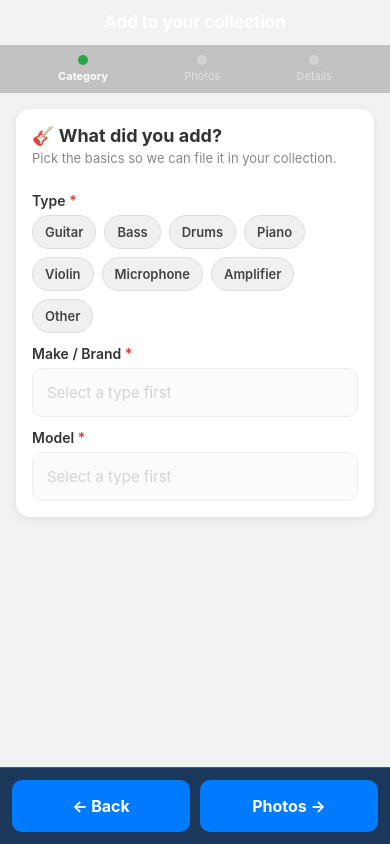
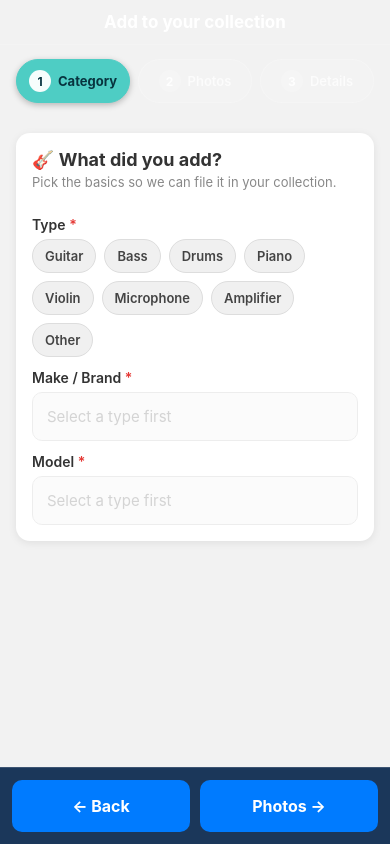
Before and after one commit to dps3ven/my_stuff, a React Native app: screen /AddInstrument in a window 390 px wide. Built offline with nearby package versions, Linux system fonts and the light colour scheme.

Commit message:
modern change

```diff
--- a/screens/AddInstrumentScreen.js
+++ b/screens/AddInstrumentScreen.js
@@ -513,14 +513,33 @@ export default function AddInstrumentScreen({ navigation, route }) {
           <Text style={styles.wizardTitle}>{isEditing ? 'Edit Stuff' : 'Add to your collection'}</Text>
         </View>
 
-        {/* Progress bar */}
-        <View style={styles.progressBar}>
-          {STEPS.map((s, i) => (
-            <TouchableOpacity key={i} style={styles.progressStep} onPress={() => setStep(i)}>
-              <View style={[styles.progressDot, i <= step && styles.progressDotActive]} />
-              <Text style={[styles.progressLabel, i === step && styles.progressLabelActive]}>{s}</Text>
-            </TouchableOpacity>
-          ))}
+        {/* Step navigation — tappable pills with a number/check badge so it's
+            obvious you can jump between steps. */}
+        <View style={styles.stepper}>
+          {STEPS.map((s, i) => {
+            const isActive = i === step;
+            const isDone = i < step;
+            return (
+              <TouchableOpacity
+                key={i}
+                style={[styles.stepPill, isActive && styles.stepPillActive, isDone && styles.stepPillDone]}
+                onPress={() => setStep(i)}
+                activeOpacity={0.8}
+                accessibilityRole="button"
+                accessibilityState={{ selected: isActive }}
+                accessibilityLabel={`Step ${i + 1}: ${s}`}
+              >
+                <View style={[styles.stepBadge, isActive && styles.stepBadgeActive, isDone && styles.stepBadgeDone]}>
+                  <Text style={[styles.stepBadgeText, (isActive || isDone) && styles.stepBadgeTextActive]}>
+                    {isDone ? '✓' : i + 1}
+                  </Text>
+                </View>
+                <Text style={[styles.stepPillLabel, isActive && styles.stepPillLabelActive]} numberOfLines={1}>
+                  {s}
+                </Text>
+              </TouchableOpacity>
+            );
+          })}
         </View>
 
         {/* Error message — pinned above scroll content so it's always visible */}
@@ -675,21 +694,52 @@ const styles = StyleSheet.create({
   wizardBack: { color: '#fff', fontSize: 15, fontWeight: '600', minWidth: 70 },
   wizardTitle: { color: '#fff', fontSize: 17, fontWeight: '700', flex: 1, textAlign: 'center' },
   wizardHeaderSpacer: { minWidth: 70 },
-  progressBar: {
+  stepper: {
     flexDirection: 'row',
-    backgroundColor: 'rgba(0,0,0,0.2)',
+    gap: 8,
+    paddingHorizontal: 16,
+    paddingVertical: 14,
+  },
+  stepPill: {
+    flex: 1,
+    flexDirection: 'row',
+    alignItems: 'center',
+    justifyContent: 'center',
+    gap: 7,
     paddingVertical: 10,
-    paddingHorizontal: 20,
-    justifyContent: 'space-around',
+    paddingHorizontal: 8,
+    borderRadius: 24,
+    backgroundColor: 'rgba(255,255,255,0.08)',
+    borderWidth: 1,
+    borderColor: 'rgba(255,255,255,0.2)',
   },
-  progressStep: { alignItems: 'center', gap: 4 },
-  progressDot: {
-    width: 10, height: 10, borderRadius: 5,
-    backgroundColor: 'rgba(255,255,255,0.3)',
+  stepPillActive: {
+    backgroundColor: '#4ECDC4',
+    borderColor: '#4ECDC4',
+    shadowColor: '#000',
+    shadowOffset: { width: 0, height: 2 },
+    shadowOpacity: 0.25,
+    shadowRadius: 6,
+    elevation: 3,
   },
-  progressDotActive: { backgroundColor: '#28a745' },
-  progressLabel: { color: 'rgba(255,255,255,0.5)', fontSize: 11 },
-  progressLabelActive: { color: '#fff', fontWeight: '700' },
+  stepPillDone: {
+    backgroundColor: 'rgba(78,205,196,0.18)',
+    borderColor: 'rgba(78,205,196,0.55)',
+  },
+  stepBadge: {
+    width: 22,
+    height: 22,
+    borderRadius: 11,
+    alignItems: 'center',
+    justifyContent: 'center',
+    backgroundColor: 'rgba(255,255,255,0.2)',
+  },
+  stepBadgeActive: { backgroundColor: 'rgba(255,255,255,0.95)' },
+  stepBadgeDone: { backgroundColor: '#4ECDC4' },
+  stepBadgeText: { fontSize: 12, fontWeight: '700', color: 'rgba(255,255,255,0.85)' },
+  stepBadgeTextActive: { color: '#08343f' },
+  stepPillLabel: { fontSize: 13, fontWeight: '600', color: 'rgba(255,255,255,0.7)' },
+  stepPillLabelActive: { color: '#08343f', fontWeight: '700' },
   wizardContent: {
     padding: 16,
     paddingBottom: Platform.OS === 'web' ? 110 : 20,
```
